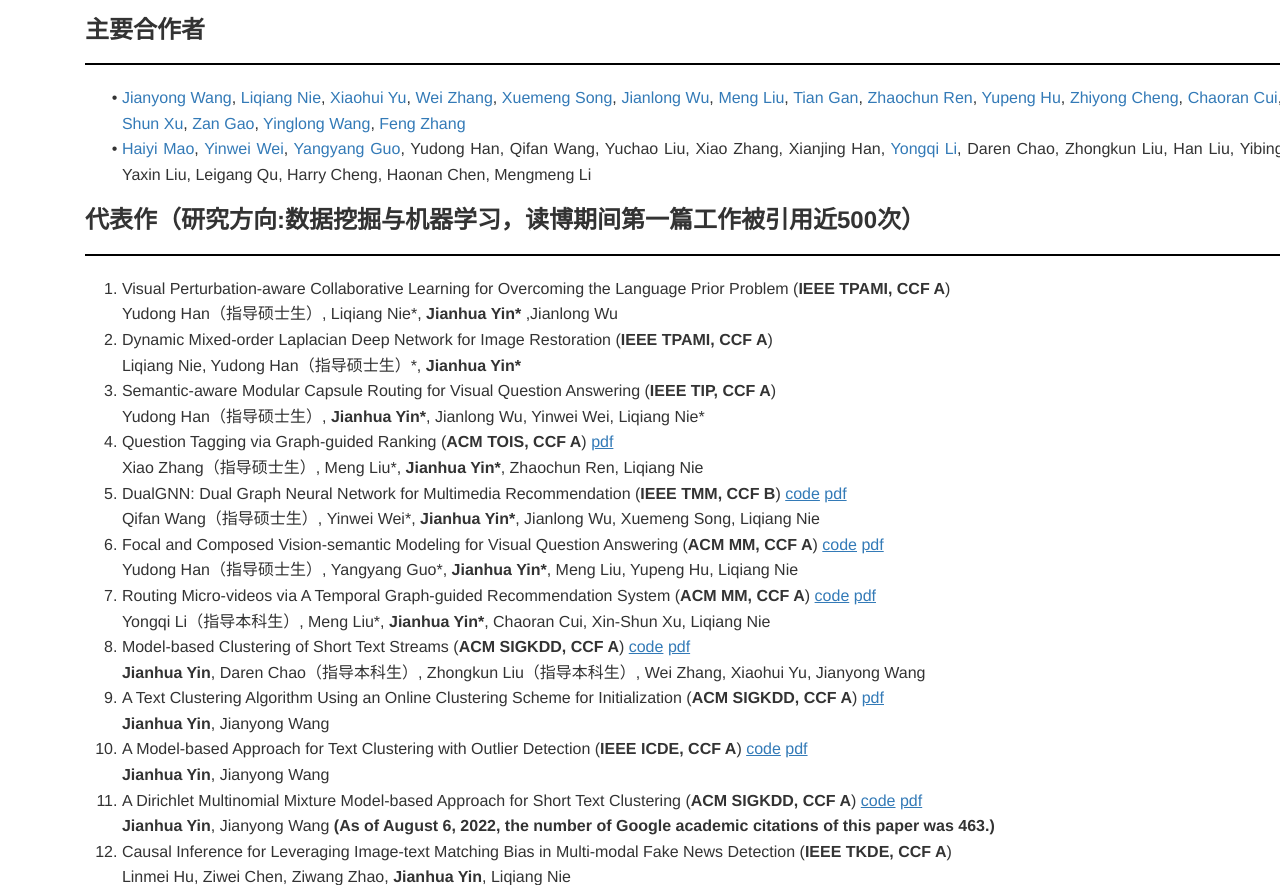
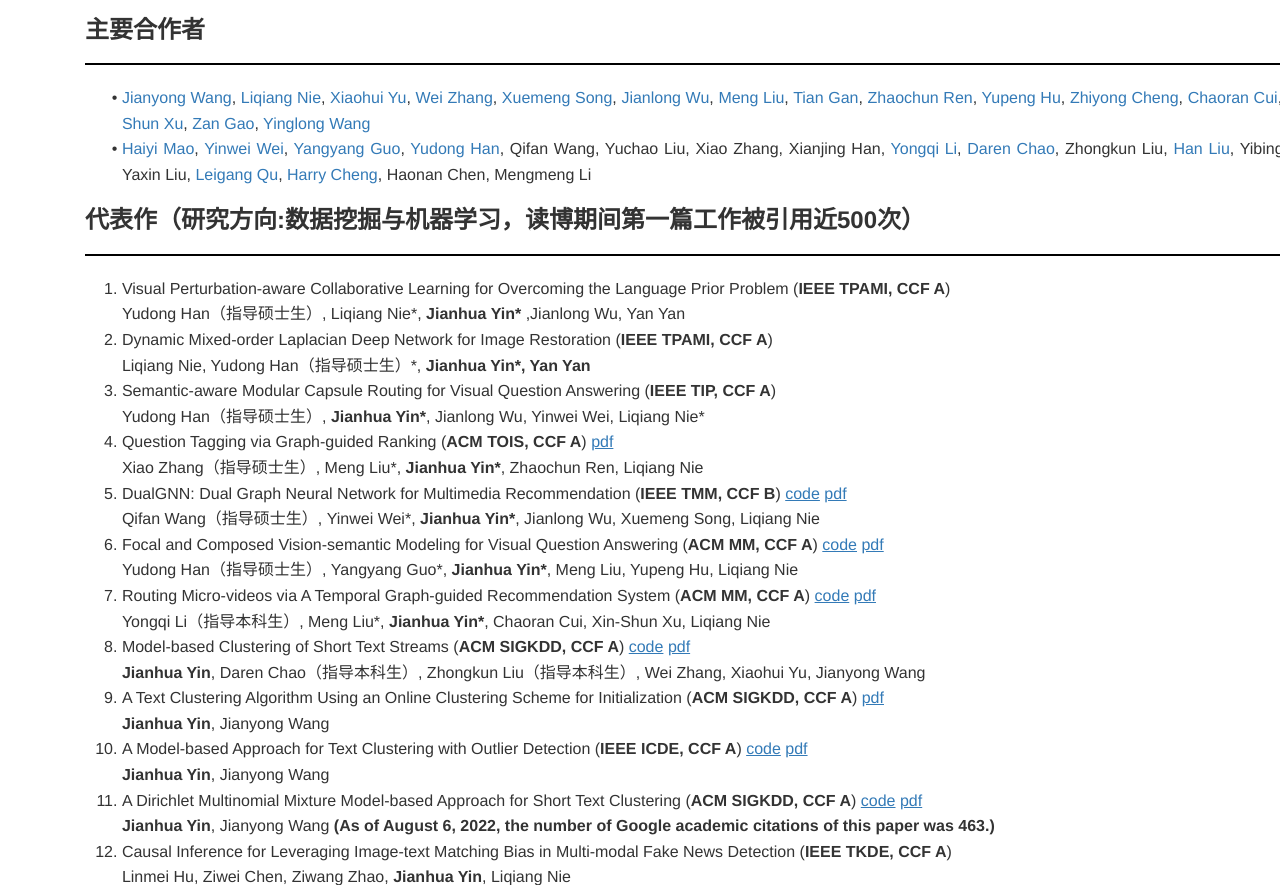
Before and after one commit to jhyin12/jhyin12.github.io, a plain HTML site: page index.html in a window 1280 px wide. Shown: the part 1101-1986 px from the top of the page. Drawn offline with Linux system fonts and the light colour scheme; files whose address does not match are found by name.

Commit message:
Add files via upload

```diff
--- a/index.html
+++ b/index.html
@@ -279,12 +279,11 @@
                            <a href="http://gantian.github.io/">Tian Gan</a>,
                            <a href="https://ir.sdu.edu.cn/~zhaochunren/">Zhaochun Ren</a>,
                            <a href="https://faculty.sdu.edu.cn/huyupeng1/zh_CN/index.htm">Yupeng Hu</a>,
-                           <a href="https://sites.google.com/view/zycheng">Zhiyong Cheng</a>,
+                           <a href="http://www.sdai.net/index.php?c=show&id=433">Zhiyong Cheng</a>,
                            <a href="https://www.aminer.cn/profile/chaoran-cui/54305331dabfaecb8620872e">Chaoran Cui</a>,
                            <a href="http://mima.sdu.edu.cn/Members/xinshunxu/xuxs.htm">Xin-Shun Xu</a>,
                            <a href="http://www.sdai.net/index.php?c=show&id=432">Zan Gao</a>,
-                           <a href="https://www.sdust.edu.cn/info/1052/3794.htm">Yinglong Wang</a>,
-                           <a href="https://fengzhangcs.github.io/">Feng Zhang</a>
+                           <a href="https://www.sdust.edu.cn/info/1052/3794.htm">Yinglong Wang</a>
                         </td>
 
                      </tr>
@@ -294,10 +293,16 @@
                            <a href="https://harrymao1011.github.io/">Haiyi Mao</a>,
                            <a href="https://weiyinwei.github.io/">Yinwei Wei</a>,
                            <a href="https://guoyang9.github.io/">Yangyang Guo</a>,
-                           Yudong Han, Qifan Wang, Yuchao Liu, Xiao Zhang, Xianjing Han,
+                           <a href="https://www.researchgate.net/profile/Yudong-Han-3">Yudong Han</a>,
+                           Qifan Wang, Yuchao Liu, Xiao Zhang, Xianjing Han,
                            <a href="https://liyongqi67.github.io">Yongqi Li</a>,
-                           Daren Chao, Zhongkun Liu, Han Liu, Yibing Liu,
-                           Yaxin Liu, Leigang Qu, Harry Cheng, Haonan Chen, Mengmeng Li
+                           <a href="http://www.cs.toronto.edu/~drchao/">Daren Chao</a>,
+                           Zhongkun Liu,
+                           <a href="https://www.researchgate.net/profile/Han-Liu-100">Han Liu</a>,
+                           Yibing Liu,
+                           Yaxin Liu, <a href="https://www.researchgate.net/profile/Leigang-Qu">Leigang Qu</a>,
+                           <a href="https://www.researchgate.net/profile/Harry-Cheng-4">Harry Cheng</a>,
+                           Haonan Chen, Mengmeng Li
                         </td>
                      </tr>
                   </tbody>
@@ -323,7 +328,7 @@
                         <td>
                            Visual Perturbation-aware Collaborative Learning for Overcoming the Language Prior Problem (<strong>IEEE TPAMI, CCF A</strong>)
                            </br>
-                           Yudong Han（指导硕士生）, Liqiang Nie*, <strong>Jianhua Yin*</strong> ,Jianlong Wu
+                           Yudong Han（指导硕士生）, Liqiang Nie*, <strong>Jianhua Yin*</strong> ,Jianlong Wu, Yan Yan
                         </td>
                         <td align="right" valign="top"> 在投 </td>
                      </tr>
@@ -333,7 +338,7 @@
                         <td>
                            Dynamic Mixed-order Laplacian Deep Network for Image Restoration (<strong>IEEE TPAMI, CCF A</strong>)
                            </br>
-                           Liqiang Nie, Yudong Han（指导硕士生）*, <strong>Jianhua Yin*
+                           Liqiang Nie, Yudong Han（指导硕士生）*, <strong>Jianhua Yin*, Yan Yan
                         </td>
                         <td align="right" valign="top"> 在投 </td>
                      </tr>
```
